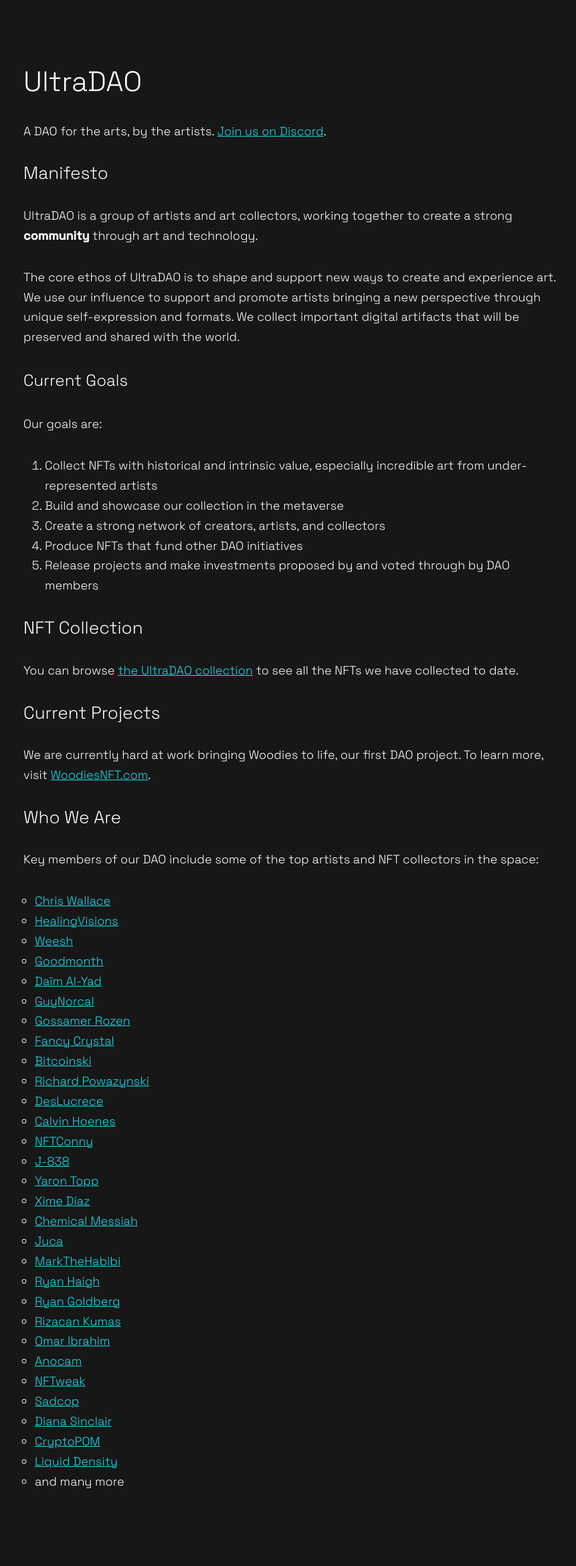
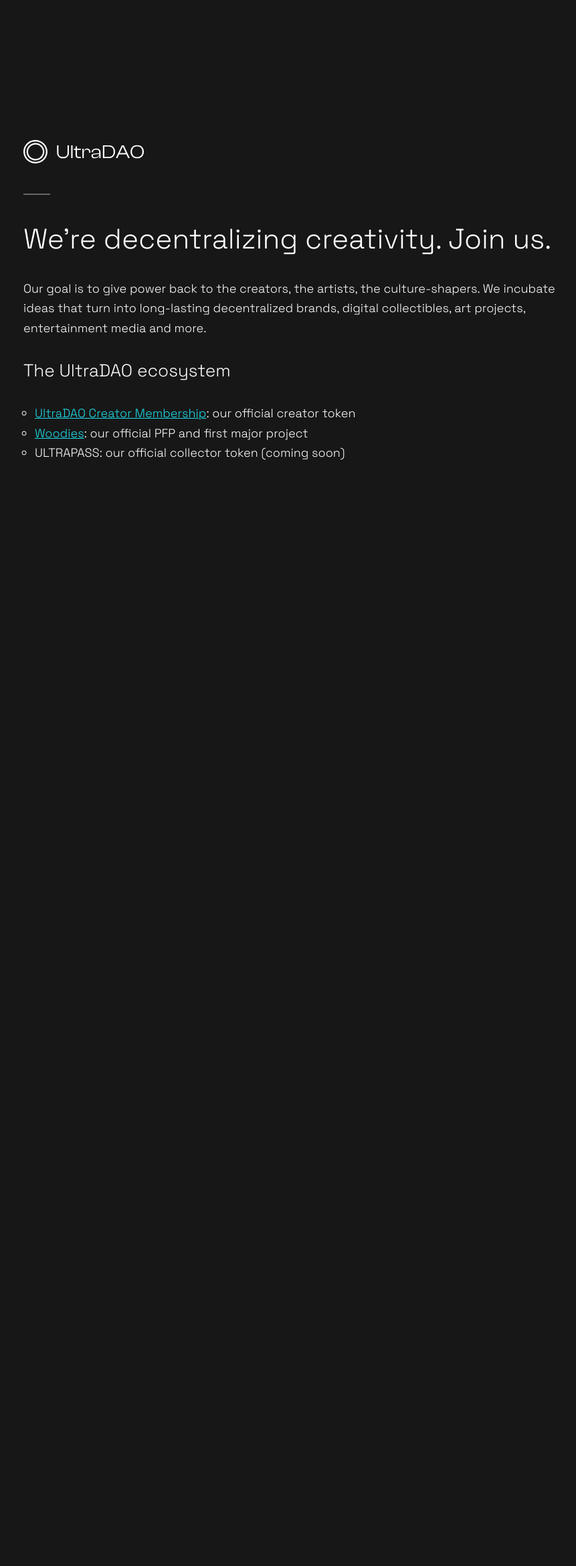
Before and after one commit to chriswallace/UltraDAO, a Jekyll site: the page built from index.md, in a window 1280 px wide. Shown: the whole page at 67% size, without its empty margins (205-1066 px from the left). Built offline with Jekyll 4.4.1, drawn with Linux system fonts in a browser that asks for light colours; after the commit the page ends 900 px from its top, so only the background shows below that.

Commit message:
Updated homepage

```diff
--- a/assets/css/main.css
+++ b/assets/css/main.css
@@ -150,6 +150,16 @@
 a.secret{
   color: white;
 
+}
+
+hr{
+  width: 40px;
+  background-color: #666;
+  height: 2px;
+  border: none;
+  padding: 0;
+  margin: 0 auto 15px 0;
+  display: inline-block;
 }
 
 img{
--- a/index.md
+++ b/index.md
@@ -4,65 +4,16 @@
 subtitle: A DAO for artists
 ---
 
-# UltraDAO
+<img src="/assets/img/ultradao-logo.svg" width="180">
 
-> A DAO for the arts, by the artists. [Join us on Discord](https://discord.gg/wfyZwCugmF).
+<hr>
 
-## Manifesto
+# We're decentralizing creativity. Join us.
 
-UltraDAO is a group of artists and art collectors, working together to create a strong **community** through art and technology.
+Our goal is to give power back to the creators, the artists, the culture-shapers. We incubate ideas that turn into long-lasting decentralized brands, digital collectibles, art projects, entertainment media and more.
 
-The core ethos of UltraDAO is to shape and support new ways to create and experience art. We use our influence to support and promote artists bringing a new perspective through unique self-expression and formats. We collect important digital artifacts that will be preserved and shared with the world.
+## The UltraDAO ecosystem
 
-### Current Goals
-
-Our goals are:
-
-1. Collect NFTs with historical and intrinsic value, especially incredible art from under-represented artists
-2. Build and showcase our collection in the metaverse
-3. Create a strong network of creators, artists, and collectors
-4. Produce NFTs that fund other DAO initiatives
-5. Release projects and make investments proposed by and voted through by DAO members
-
-## NFT Collection
-
-You can browse <a href="https://rainbow.me/ultradao.eth">the UltraDAO collection</a> to see all the NFTs we have collected to date.
-
-## Current Projects
-
-We are currently hard at work bringing Woodies to life, our first DAO project. To learn more, visit [WoodiesNFT.com](https://woodiesnft.com).
-
-## Who We Are
-
-Key members of our DAO include some of the top artists and NFT collectors in the space:
-
-* [Chris Wallace](https://twitter.com/chriswallace)
-* [HealingVisions](https://twitter.com/healingvisions)
-* [Weesh](https://twitter.com/__weesh__)
-* [Goodmonth](https://twitter.com/goodmontheth)
-* [Daïm Al-Yad](https://twitter.com/DaimAlYad)
-* [GuyNorcal](https://twitter.com/guynorcal)
-* [Gossamer Rozen](https://twitter.com/grelysian)
-* [Fancy Crystal](https://twitter.com/crystaladalyn)
-* [Bitcoinski](https://twitter.com/bitcoinski)
-* [Richard Powazynski](https://twitter.com/rpowazynski)
-* [DesLucrece](https://twitter.com/deslucrece)
-* [Calvin Hoenes](https://twitter.com/calvinhoenes)
-* [NFTConny](https://twitter.com/nftconny)
-* [J-838](https://twitter.com/Jae838)
-* [Yaron Topp](https://twitter.com/ytopp)
-* [Xime Díaz](https://twitter.com/ximecediaz)
-* [Chemical Messiah](https://twitter.com/thedirtgod)
-* [Juca](https://twitter.com/jucamunga)
-* [MarkTheHabibi](https://twitter.com/MarkTheHabibi)
-* [Ryan Haigh](https://twitter.com/heyhaigh)
-* [Ryan Goldberg](https://twitter.com/ryan_goldberg_)
-* [Rizacan Kumas](https://twitter.com/KumasRizacan)
-* [Omar Ibrahim](https://twitter.com/omaribisa)
-* [Anocam](https://twitter.com/anocam_)
-* [NFTweak](https://twitter.com/nftweak)
-* [Sadcop](https://twitter.com/frownpolice)
-* [Diana Sinclair](https://twitter.com/dianaesinclair)
-* [CryptoPOM](https://twitter.com/cryptopom1)
-* [Liquid Density](https://twitter.com/liquiddensity)
-* and many more
+* [UltraDAO Creator Membership](/creator-membership.html): our official creator token
+* [Woodies](https://woodiesnft.com): our official PFP and first major project
+* ULTRAPASS: our official collector token (coming soon)
```
Also changed, not shown: assets/img/ultradao-logo.svg (added).
